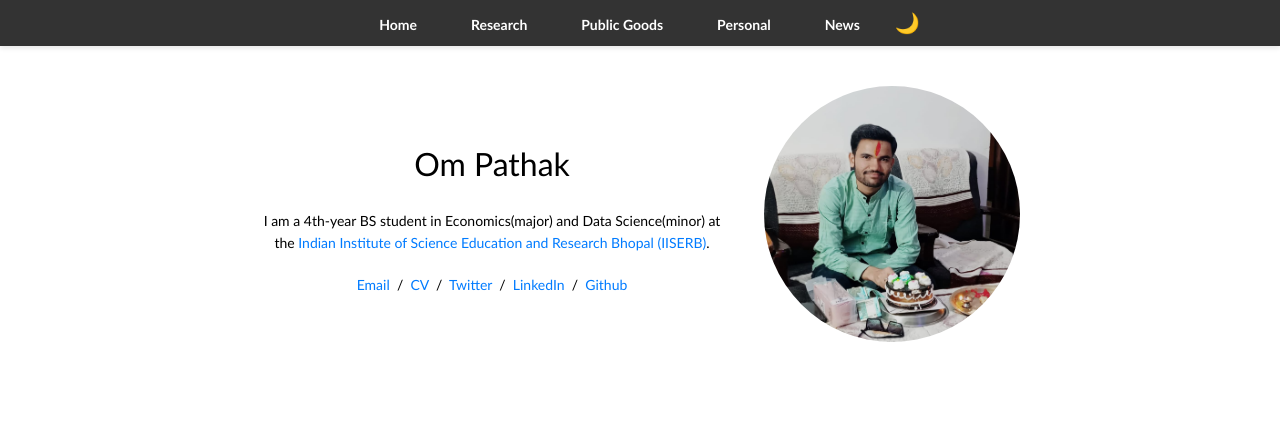
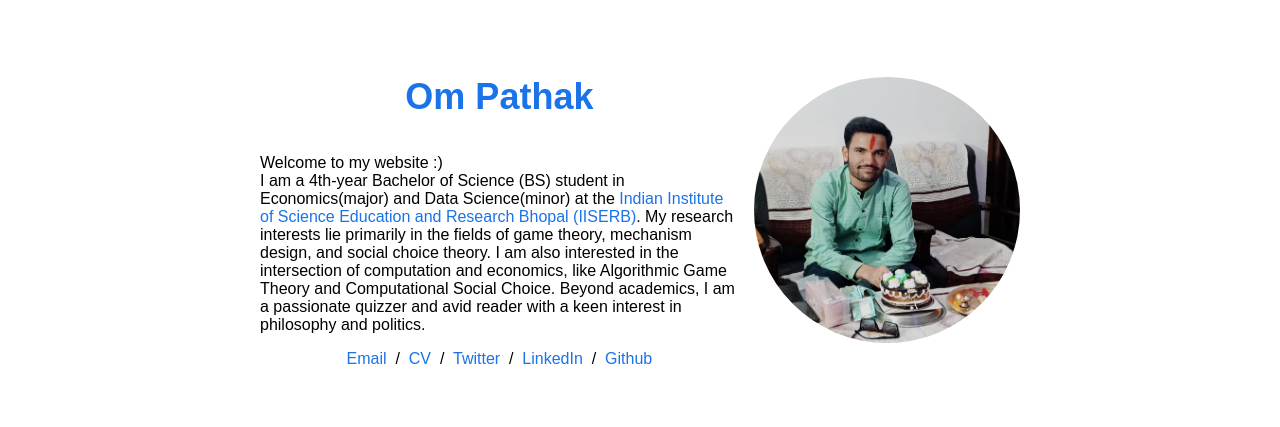
Before and after one commit to om-pathak/om-pathak.github.io, a plain HTML site: page index.html in a window 1280 px wide. Drawn offline with Linux system fonts and the light colour scheme.

Commit message:
Update index.html

```diff
--- a/index.html
+++ b/index.html
@@ -1,47 +1,98 @@
-<!DOCTYPE HTML>
+<!DOCTYPE html>
 <html lang="en">
 <head>
-    <meta http-equiv="Content-Type" content="text/html; charset=UTF-8">
+  <meta charset="UTF-8">
+  <meta name="viewport" content="width=device-width, initial-scale=1.0">
   <title>Om Pathak</title>
-    <meta name="author" content="Om Pathak">
-    <meta name="viewport" content="width=device-width, initial-scale=1">
-    <link rel="shortcut icon" href="images/favicon/favicon.ico" type="image/x-icon">
-    <link rel="stylesheet" type="text/css" href="stylesheet.css">
+  <style>
+    /* General styling for dark and light modes */
+    body {
+      font-family: Arial, sans-serif;
+      margin: 0;
+      padding: 0;
+      background-color: #fff;
+      color: #000;
+      transition: background-color 0.3s ease, color 0.3s ease;
+    }
+
+    /* Dark mode styles */
+    body.dark-mode {
+      background-color: #121212;
+      color: #e0e0e0;
+    }
+
+    /* Name styling */
+    .name {
+      font-size: 36px;
+      font-weight: bold;
+      color: #1a73e8; /* Blue color that works well in both light and dark modes */
+      text-align: center;
+    }
+
+    .name.dark-mode {
+      color: #82aaff; /* Lighter blue for dark mode */
+    }
+
+    /* Link styles */
+    a {
+      color: #1a73e8;
+      text-decoration: none;
+    }
+
+    a:hover {
+      text-decoration: underline;
+    }
+
+    /* Styling for the profile photo */
+    img {
+      width: 100%;
+      max-width: 100%;
+      object-fit: cover;
+      border-radius: 50%;
+    }
+
+    /* Container styling */
+    .container {
+      width: 100%;
+      max-width: 800px;
+      margin: 0 auto;
+      padding: 20px;
+    }
+
+    .profile {
+      display: flex;
+      justify-content: space-between;
+      align-items: center;
+      padding: 2.5%;
+    }
+
+    .profile-text {
+      width: 63%;
+    }
+
+    .profile-photo {
+      width: 35%;
+      max-width: 40%;
+    }
+  </style>
 </head>
+<body>
 
-  <body>
   <div id="navbar"></div>
 
-    <!-- JavaScript for Dropdown functionality -->
-    <script>
-      // Get the dropdown elements
-      var dropdown = document.querySelector('.dropdown');
-      var dropdownContent = dropdown.querySelector('.dropdown-content');
-
-      // Show the dropdown when hovering over the button
-      dropdown.addEventListener('mouseover', function() {
-        dropdownContent.style.display = 'block';
-      });
-
-      // Hide the dropdown when the mouse leaves
-      dropdown.addEventListener('mouseleave', function() {
-        dropdownContent.style.display = 'none';
-      });
-    </script>
-    <table style="width:100%;max-width:800px;border:0px;border-spacing:0px;border-collapse:separate;margin-right:auto;margin-left:auto;">
-      <tbody>
-        <tr style="padding:0px">
-          <td style="padding:0px">
-            <table style="width:100%;border:0px;border-spacing:0px;border-collapse:separate;margin-right:auto;margin-left:auto;">
-              <tbody>
-                <tr style="padding:0px">
-                  <td style="padding:2.5%;width:63%;vertical-align:middle">
-                    <p class="name" style="text-align: center;">
+  <div class="container">
+    <div class="profile">
+      <div class="profile-text">
+        <p class="name">
           Om Pathak
         </p>
         <p>
-                      I am a 4th-year BS student in Economics(major) and Data Science(minor) at the
+          Welcome to my website :) <br>
+          I am a 4th-year Bachelor of Science (BS) student in Economics(major) and Data Science(minor) at the
           <a href="https://www.iiserb.ac.in/" target="_blank">Indian Institute of Science Education and Research Bhopal (IISERB)</a>.
+          My research interests lie primarily in the fields of game theory, mechanism design, and social choice theory.
+          I am also interested in the intersection of computation and economics, like Algorithmic Game Theory and Computational Social Choice.
+          Beyond academics, I am a passionate quizzer and avid reader with a keen interest in philosophy and politics.
         </p>
         <p style="text-align:center">
           <a href="mailto:om21@iiserb.ac.in">Email</a> &nbsp;/&nbsp;
@@ -50,41 +101,16 @@
           <a href="https://www.linkedin.com/in/ompathak30/">LinkedIn</a> &nbsp;/&nbsp;
           <a href="https://github.com/om-pathak">Github</a>
         </p>
-                  </td>
-                  <td style="padding:2.5%;width:40%;max-width:40%">
+      </div>
+      <div class="profile-photo">
         <a href="images/OmPathak.jpg">
-                      <img style="width:100%;max-width:100%;object-fit:cover;border-radius:50%;" alt="profile photo" src="images/OmPathak.jpg" class="hoverZoomLink">
+          <img alt="profile photo" src="images/OmPathak.jpg" class="hoverZoomLink">
         </a>
-                  </td>
-                </tr>
-              </tbody>
-            </table>
+      </div>
+    </div>
+  </div>
 
-          </td>
-        </tr>
-      </tbody>
-    </table>
-
-    <!-- Add JavaScript to dynamically load the navbar -->
-  <script>
-    // Fetch the navbar HTML and insert it into the page
-    fetch('navbar.html')
-      .then(response => response.text())
-      .then(data => document.getElementById('navbar').innerHTML = data);
-
-    // Highlight the active link based on the current page
-    window.addEventListener('load', function () {
-      const currentPage = window.location.pathname.split("/").pop();
-      const links = document.querySelectorAll("a");
-
-      links.forEach(link => {
-        if (link.href.includes(currentPage)) {
-          link.classList.add("active");
-        }
-      });
-    });
-  </script>
-
+  <!-- JavaScript for toggling dark mode -->
   <script>
     // Function to toggle dark mode
     function toggleDarkMode() {
@@ -120,6 +146,5 @@
     });
   </script>
 
-
 </body>
 </html>
```
Lines whose indentation alone changed are shown as unchanged.
